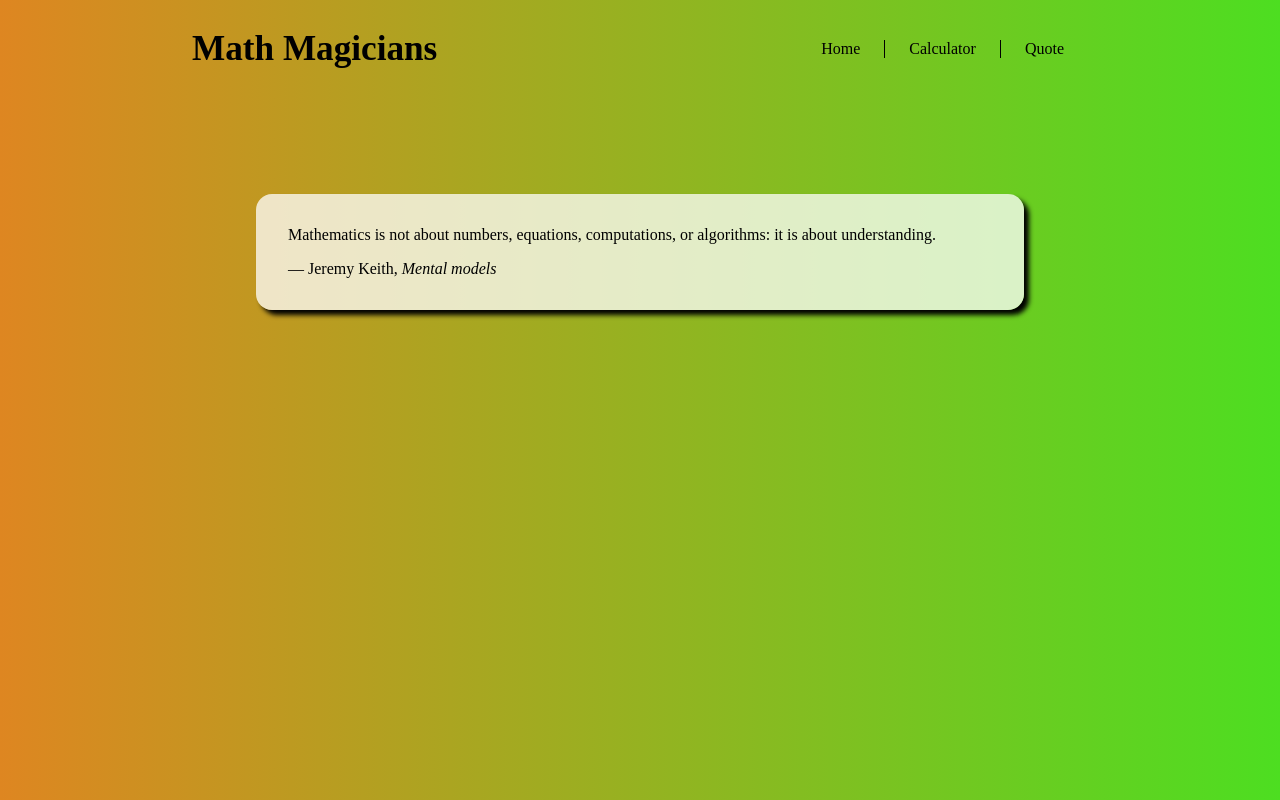
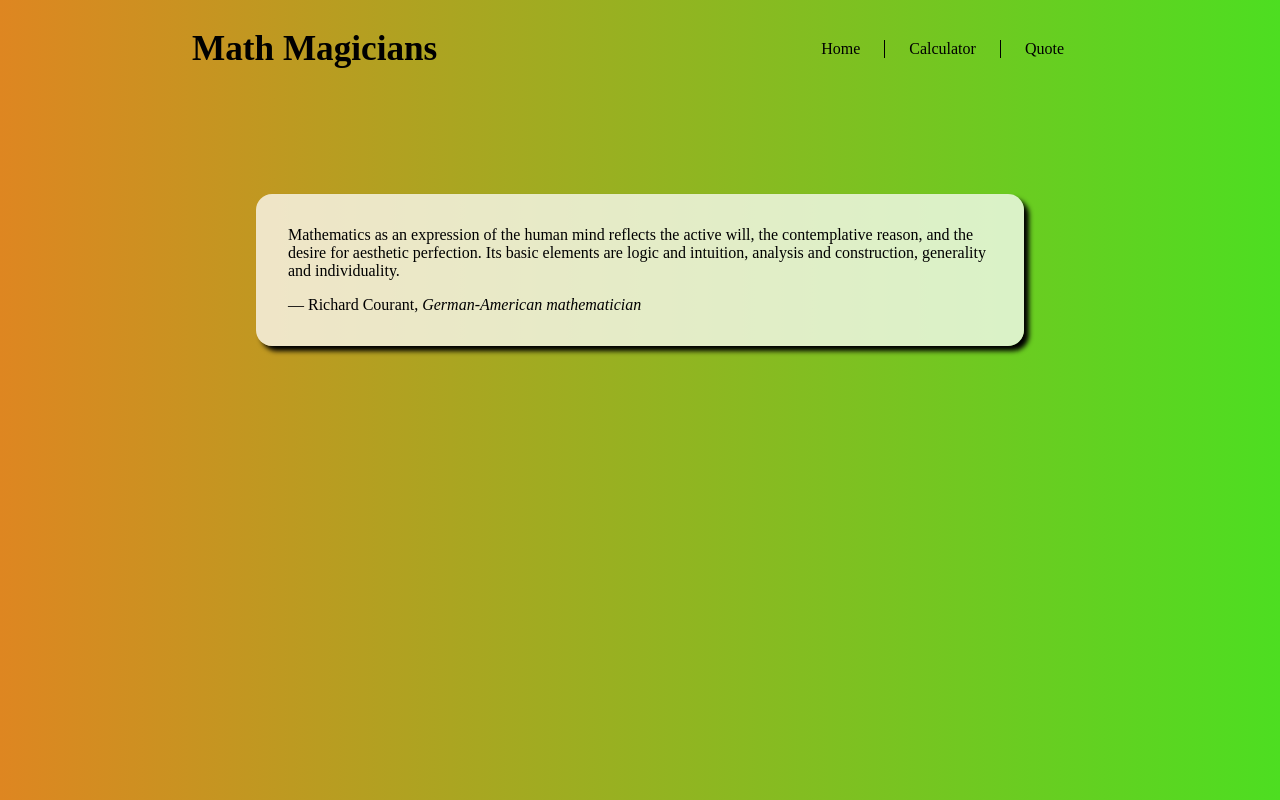
Before and after one commit to misheck12/math-magicians, a React (Create React App) app: page /quote in a window 1280 px wide. Built offline with nearby package versions, Linux system fonts and the light colour scheme.

Commit message:
MODIFY QUOTES

```diff
--- a/src/components/Quote.js
+++ b/src/components/Quote.js
@@ -5,16 +5,20 @@ function Quote() {
   return (
     <figure className="quote">
       <blockquote>
-        Mathematics is not about numbers, equations, computations, or algorithms: it is about understanding.
+        Mathematics as an expression of the human mind reflects the active will,
+        the contemplative reason, and the desire for aesthetic perfection.
+        Its basic elements are logic and intuition, analysis and construction,
+        generality and individuality.
       </blockquote>
       <figcaption>
-        &mdash; Jeremy Keith,
+        &mdash; Richard Courant,
         {' '}
-        <cite>Mental models</cite>
+        <cite> German-American mathematician</cite>
         {' '}
 
       </figcaption>
     </figure>
+
   );
 }
 
```
